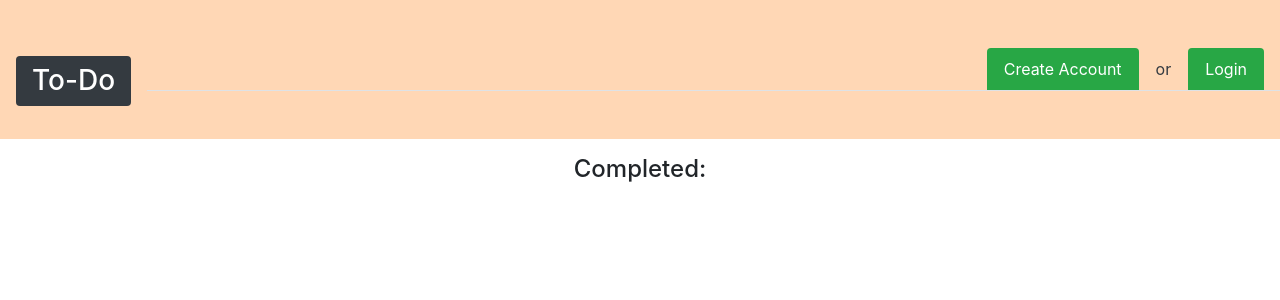
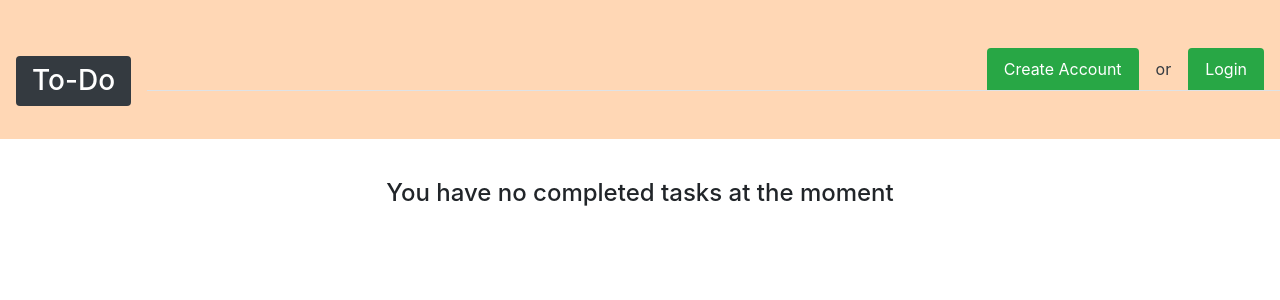
Before and after one commit to anton-mirazchiyski/TodoApp, a Django app: page /tasks/finished/ in a window 1280 px wide. Shown: the top 300 px of the page. Run offline with Django 4.2, Linux system fonts and the light colour scheme; the visitor is signed in with stand-in values (Sample User, id 1); data comes from the database, SQL or seed files in the repository; data that the repository does not hold is empty.

Commit message:
Add sorting for completed tasks

```diff
--- a/todo_app/tasks/templates/tasks/tasks-completed.html
+++ b/todo_app/tasks/templates/tasks/tasks-completed.html
@@ -1,9 +1,15 @@
 {% extends 'base.html' %}
 
 {% block content %}
-    <div class="d-flex justify-content-center">
-        <h4>Completed:</h4>
-    </div>
+    {% if completed_tasks %}
+        <div class="d-flex justify-content-center">
+            <h4>Completed:</h4>
+        </div>
+        {% else %}
+            <div class="d-flex justify-content-center p-4">
+                <h4>You have no completed tasks at the moment</h4>
+            </div>
+    {% endif %}
     <div class="table-responsive">
         <table class="table table-primary">
             {% for date, tasks in tasks_with_dates.items %}
--- a/utils/tasks_utils.py
+++ b/utils/tasks_utils.py
@@ -38,7 +38,9 @@ def place_completed_tasks_by_dates(tasks):
             tasks_with_dates[task.due_date] = []
         tasks_with_dates[task.due_date].append(task)
 
-    return tasks_with_dates
+    sorted_tasks = dict(sorted(tasks_with_dates.items(), key=lambda x: x[0], reverse=True))
+
+    return sorted_tasks
 
 
 def disable_fields_if_task_done(task, form):
```
